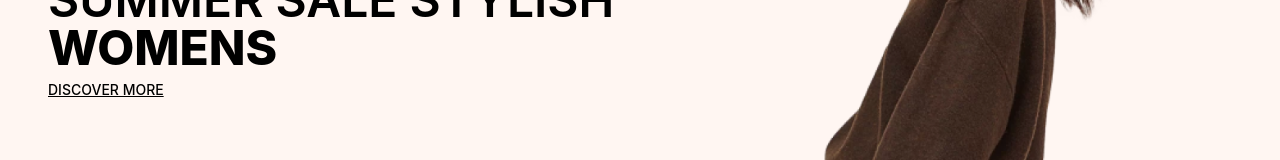
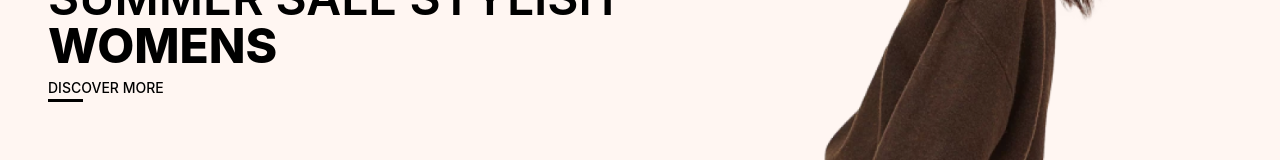
Before and after one commit to ahamedasif07/project-uomo-one, a React (Vite) app: page / in a window 1280 px wide. Shown: the part 278-438 px from the top of the page. Built offline with nearby package versions, Linux system fonts and the light colour scheme.

Commit message:
header hover done

```diff
--- a/src/Pages/Home.jsx
+++ b/src/Pages/Home.jsx
@@ -6,6 +6,7 @@ import MenWomen from "../components/Home/MenWomen";
 import SprineCollection from "../components/Home/SprineCollection";
 import TrandyProducts from "../components/Home/TrandyProducts";
 import Uomo from "../components/Home/Uomo";
+import NavBar from "../NavBar";
 import Footer from "./Footer";
 
 const Home = () => {
--- a/src/components/Home/Header.jsx
+++ b/src/components/Home/Header.jsx
@@ -68,9 +68,12 @@ const Header = () => {
                   {slide.text?.slice(20, 40)}
                 </span>
               </h2>
-              <button className={`mt-2 ${slide.buttonStyle}`}>
-                {slide.buttonText}
-              </button>
+              <div className="group ">
+                <button className={`mt-2 no-underline  ${slide.buttonStyle}`}>
+                  {slide.buttonText}
+                </button>
+                <p className="h-[3px] group-hover:w-[110px] transition-all duration-300 w-[35px] bg-black"></p>
+              </div>
             </div>
             <div className="w-full md:w-1/2 h-full flex justify-center items-center transition-transform duration-700 ease-in-out">
               <img
```
